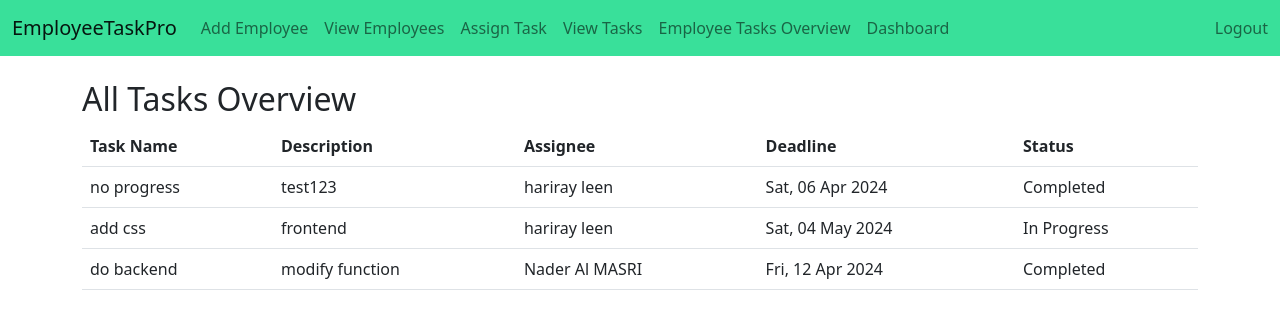
After one commit to nadermasri/employeetaskpro, a Django app: page /emp/hr-tasks/ in a window 1280 px wide. The commit adds this page. Shown: the top 329 px of the page. Run offline with Django 4.2, Linux system fonts and the light colour scheme; a user stored in the database is signed in; data comes from the database, SQL or seed files in the repository.

Commit message:
Add files via upload

```diff
--- a/emp/urls.py
+++ b/emp/urls.py
@@ -1,9 +1,10 @@
 from django.urls import path
 from .views import *
-from django.contrib.auth import views as auth_views
+
 
 app_name = 'emp'
 urlpatterns = [
+    path('update-task-status/<int:task_id>/', update_task_status, name='update_task_status'),
     path("home/", emp_home, name='emp_home'),
     path('login/', custom_login, name='custom_login'),
     path("add-emp/", add_emp, name='add_emp'),
@@ -12,6 +13,6 @@ urlpatterns = [
     path("do-update-emp/<int:emp_id>", do_update_emp, name='do_update_emp'),
     path("assign-task/", assign_task, name='assign_task'),
     path("my-tasks/", my_tasks, name='my_tasks'),
-    path('accounts/logout/', auth_views.LogoutView.as_view(), name='logout'),
-
+    path('hr-tasks/', hr_task_overview, name='hr_task_overview'),
+    path('emp-dashboard/', emp_dashboard, name='emp_dashboard'),
 ]
--- a/emp/views.py
+++ b/emp/views.py
@@ -8,14 +8,19 @@ from django.contrib.auth import authenticate, login
 from django.shortcuts import get_object_or_404, redirect
 from .forms import TaskUpdateForm
 from django.contrib import messages
-
-
+from django.contrib.auth.models import User, Group
+from django.contrib.auth.hashers import make_password
+from datetime import datetime
+from django.http import HttpResponseRedirect
 
 
 @login_required
 def emp_home(request):
+
+    if request.user.groups.filter(name='Employee').exists():
+        return redirect('emp:my_tasks')
+
     emps = Emp.objects.all()
-
     for emp in emps:
         tasks = Task.objects.filter(assignee=emp)
         completed_tasks = tasks.filter(status="Completed").count()
@@ -39,27 +44,69 @@ def emp_home(request):
 @login_required
 def add_emp(request):
     if request.method == "POST":
-        firstname = request.POST.get("firstname")
-        fathername = request.POST.get("fathername")
-        lastname = request.POST.get("lastname")
-        gender = request.POST.get("gender", "")
-        dob = request.POST.get("dob", None)
-        emp_id = request.POST.get("emp_id")
-        phone = request.POST.get("phone")
-        email = request.POST.get("email")
-        date_hired = request.POST.get("date_hired", timezone.now().date())
-        salary = request.POST.get("salary", 0)
-        address = request.POST.get("address")
-        status = request.POST.get("status", True)
-        department = request.POST.get("department")
+        dob = request.POST.get("dob")
+        dob_date = datetime.strptime(dob, "%Y-%m-%d") if dob else None  # Adjust date format as necessary
+        form_data = {
+            'firstname': request.POST.get("firstname", "").strip(),
+            'fathername': request.POST.get("fathername", "").strip(),
+            'lastname': request.POST.get("lastname", "").strip(),
+            'gender': request.POST.get("gender", "").strip(),
+            'dob': dob_date,
+            'emp_id': request.POST.get("emp_id", "").strip(),
+            'phone': request.POST.get("phone", "").strip(),
+            'email': request.POST.get("email", "").strip(),
+            'date_hired': request.POST.get("date_hired") or timezone.now().date(),
+            'salary': request.POST.get("salary", 0),
+            'address': request.POST.get("address", "").strip(),
+            'status': 'status' in request.POST,
+            'department': request.POST.get("department", "").strip(),
+        }
 
-        e = Emp(firstname=firstname, fathername=fathername, lastname=lastname,
-                gender=gender, dob=dob, emp_id=emp_id, phone=phone, email=email,
-                date_hired=date_hired, salary=salary, address=address, status=status,
-                department=department, date_added=timezone.now())
+        if len(form_data['phone']) < 8:
+            messages.error(request, "Invalid phone number. Must be at least 8 characters.")
+            return render(request, "emp/add_emp.html", {'form_data': form_data})
+
+        if any(not value for key, value in form_data.items() if key != 'status'):  # Skip 'status' for this check
+            messages.error(request, "Please fill out all required fields.")
+            return render(request, "emp/add_emp.html", {'form_data': form_data})
+
+        username_base = f"{form_data['firstname'][0]}{form_data['lastname']}".lower()
+        plaintext_password = f"{form_data['phone'][-4:]}{dob_date.year if dob_date else ''}"
+
+        unique = False
+        counter = 1
+        username = username_base
+        while not unique:
+            if User.objects.filter(username=username).exists():
+                username = f"{username_base}{counter}"
+                counter += 1
+            else:
+                unique = True
+
+        user = User.objects.create_user(  # Use create_user to handle password hashing
+            username=username,
+            password=plaintext_password,
+            first_name=form_data['firstname'],
+            last_name=form_data['lastname'],
+            email=form_data['email'],
+        )
+
+        # Fetch the 'Employee' group
+        employee_group = Group.objects.get(name='Employee')
+
+        # Add the user to the 'Employee' group
+        employee_group.user_set.add(user)
+
+
+        e = Emp(**form_data, user=user, date_added=timezone.now())
         e.save()
-        return redirect("/emp/home/")
-    return render(request, "emp/add_emp.html", {})
+
+
+       # After saving the employee record
+        messages.success(request, "Employee added successfully.")
+        return render(request, 'emp/employee_success.html', {'username': user.username, 'password':plaintext_password})
+    else:
+        return render(request, "emp/add_emp.html", {})
 
 @login_required
 def delete_emp(request,emp_id):
@@ -108,45 +155,82 @@ def assign_task(request):
         form = TaskAssignForm()
     return render(request, 'emp/assign_task.html', {'form': form})
 
-# @login_required
-# def my_tasks(request):
-#     tasks = Task.objects.filter(assignee=request.user.employee)
-#     return render(request, 'emp/my_tasks.html', {'tasks': tasks})
 
-
-# @login_required
-# def my_tasks(request):
-#     try:
-#         # Retrieve the logged-in user's employee profile
-#         employee = request.user.employee
-#         # Filter tasks by the employee
-#         tasks = Task.objects.filter(assignee=employee)
-#     except AttributeError:
-#         # If the user doesn't have an employee profile, handle it appropriately
-#         tasks = []
-#         # You might want to redirect the user or show an error message
-#         # For now, let's just print an error message
-#         print("This user does not have an associated employee profile.")
-
-#     return render(request, 'emp/my_tasks.html', {'tasks': tasks})
 @login_required
 def my_tasks(request):
-    # Get all tasks along with the assignee and their progress
-    all_tasks_with_progress = []
-    all_tasks = Task.objects.select_related('assignee').all()  # Prefetch related assignee data
+    user_emp = request.user.emp if hasattr(request.user, 'emp') else None
 
-    for task in all_tasks:
-        completed = 'Completed' if task.status == 'Completed' else 'In Progress'  # Or however you mark completion
-        progress = '100%' if task.status == 'Completed' else 'In Progress'  # Assuming binary completion, not partial
-        all_tasks_with_progress.append({
-            'task': task,
-            'assignee': task.assignee,
-            'progress': progress,
-            'status': completed
-        })
+    if request.method == 'POST':
+        task_id = request.POST.get('task_id')
+        new_status = request.POST.get('status')
+        task = Task.objects.get(id=task_id, assignee=user_emp)  # Ensure the task belongs to the user
+        task.status = new_status
+        task.save()
+        return HttpResponseRedirect(request.path)  # Reload the page
 
-    context = {'tasks_with_progress': all_tasks_with_progress}
+    tasks = Task.objects.filter(assignee=user_emp).select_related('assignee')
+    # Assuming you have predefined statuses, for example, ['Not Started', 'In Progress', 'Completed']
+    status_to_progress = {
+        'Not Started': 0,
+        'In Progress': 50,  # Arbitrary value, adjust based on your needs
+        'Completed': 100
+    }
+
+    tasks_with_progress = [{
+        'task': task,
+        'assignee': task.assignee,
+        'progress': status_to_progress.get(task.status, 0),  # Default to 0% if status unknown
+        'status': task.status
+    } for task in tasks]
+
+    context = {
+        'tasks_with_progress': tasks_with_progress,
+        'user_emp': user_emp,
+    }
     return render(request, 'emp/my_tasks.html', context)
+
+@login_required
+def hr_task_overview(request):
+    # Check if the user is in the HR group
+    if not request.user.groups.filter(name='HR').exists():
+        return redirect('some_other_view')  # Redirect to a safe page if the user is not HR
+
+    # Fetch all tasks
+    tasks = Task.objects.select_related('assignee').all()  # Using select_related to optimize database queries
+
+    context = {
+        'tasks': tasks,
+    }
+
+    return render(request, 'emp/hr_task_overview.html', context)
+
+@login_required
+def emp_dashboard(request):
+    user_emp = request.user.emp if hasattr(request.user, 'emp') else None
+    # Get all tasks for the employee
+    tasks = Task.objects.filter(assignee=user_emp).select_related('assignee')
+
+    # Calculate task progress
+    task_progress = {
+        'Not Started': tasks.filter(status='Not Started').count(),
+        'In Progress': tasks.filter(status='In Progress').count(),
+        'Completed': tasks.filter(status='Completed').count(),
+    }
+
+    # Calculate percentages for each status
+    total_tasks = sum(task_progress.values())
+    task_progress_percentage = {status: (count / total_tasks * 100 if total_tasks > 0 else 0) for status, count in task_progress.items()}
+
+    # Get completed tasks
+    completed_tasks = tasks.filter(status='Completed')
+
+    context = {
+        'employee': user_emp,
+        'task_progress': task_progress_percentage.items(),
+        'completed_tasks': completed_tasks,
+    }
+
+    return render(request, 'emp/emp_dashboard.html', context)
 
 
 # @login_required
@@ -165,36 +249,16 @@ def custom_login(request):
     else:
         return render(request, 'emp/login.html')
 
-# @login_required
-# def update_task_status(request, task_id):
-#     if request.method == 'POST':
-#         task = get_object_or_404(Task, pk=task_id, assignee=request.user)
-#         form = TaskUpdateForm(request.POST, instance=task)
-#         if form.is_valid():
-#             form.save()
-#             messages.success(request, 'Task status updated.')
-#             return redirect('my_tasks')
-#         else:
-#             messages.error(request, 'Error updating task status.')
-#     else:
-#         form = TaskUpdateForm()
 
-#     return redirect('my_tasks')
-# @login_required
-# def update_task_status(request, task_id):
-#     task = get_object_or_404(Task, pk=task_id, assignee=request.user.employee)  # This should reference the employee, not user directly
-#     if request.method == 'POST':
-#         form = TaskUpdateForm(request.POST, instance=task)
-#         if form.is_valid():
-#             form.save()
-#             messages.success(request, 'Task status updated.')
-#             return redirect('emp:my_tasks')
-#         else:
-#             messages.error(request, 'Error updating task status.')
-#     else:
-#         form = TaskUpdateForm(instance=task)  # Pass the instance for GET request as well
 
-#     # If you have a specific template for updating task status, render it
-#     # return render(request, 'emp/update_task_status.html', {'form': form, 'task': task})
-
-#     return redirect('emp:my_tasks')  # Redirect if not a POST request or if the form is not valid
+@login_required
+def update_task_status(request, task_id):
+    task = get_object_or_404(Task, pk=task_id)
+    if request.method == 'POST':
+        form = TaskUpdateForm(request.POST, instance=task)
+        if form.is_valid():
+            form.save()
+            messages.success(request, 'Task status updated successfully.')
+        else:
+            messages.error(request, 'Error updating task status.')
+    return redirect('emp:my_tasks')
--- /dev/null
+++ b/templates/emp/hr_task_overview.html
@@ -0,0 +1,44 @@
+<!doctype html>
+<html lang="en">
+    <head>
+        <meta charset="utf-8">
+        <meta name="viewport" content="width=device-width, initial-scale=1">
+        <title>Employee Management System</title>
+        <link href="https://cdn.jsdelivr.net/npm/bootstrap@5.2.2/dist/css/bootstrap.min.css"
+              rel="stylesheet" integrity="sha384-Zenh87qX5JnK2Jl0vWa8Ck2rdkQ2Bzep5IDxbcnCeuOxjzrPF/et3URy9Bv1WTRi"
+              crossorigin="anonymous">
+    </head>
+<body>
+{% include 'emp/navbar.html' %}
+<div class="container my-4">
+    <h2>All Tasks Overview</h2>
+    <table class="table">
+        <thead>
+            <tr>
+                <th>Task Name</th>
+                <th>Description</th>
+                <th>Assignee</th>
+                <th>Deadline</th>
+                <th>Status</th>
+            </tr>
+        </thead>
+        <tbody>
+            {% for task in tasks %}
+            <tr>
+                <td>{{ task.title }}</td>
+                <td>{{ task.description }}</td>
+                <td>{{ task.assignee.firstname }} {{ task.assignee.lastname }}</td>
+                <td>{{ task.deadline|date:"D, d M Y" }}</td>
+                <td>{{ task.status }}</td>
+            </tr>
+            {% empty %}
+            <tr>
+                <td colspan="5" class="text-center">No tasks available.</td>
+            </tr>
+            {% endfor %}
+        </tbody>
+    </table>
+</div>
+<!-- Your scripts -->
+</body>
+</html>
--- a/templates/emp/navbar.html
+++ b/templates/emp/navbar.html
@@ -21,10 +21,19 @@
         <li class="nav-item">
           <a class="nav-link" href="/emp/my-tasks/">View Tasks</a>
         </li>
+        <li class="nav-item">
+            <a class="nav-link" href="/emp/hr-tasks/">Employee Tasks Overview</a>
+        </li>
+        <li class="nav-item">
+          <a class="nav-link" href="/emp/emp-dashboard/">Dashboard</a>
+        </li>
         {% endif %}
         {% if is_employee %}
         <li class="nav-item">
           <a class="nav-link" href="/emp/my-tasks/">View Tasks</a>
+        </li>
+        <li class="nav-item">
+          <a class="nav-link" href="/emp/emp-dashboard/">Dashboard</a>
         </li>
         {% endif %}
       </ul>
```
Also changed, not shown: emp/models.py (+5 -5 lines), templates/emp/add_emp.html (+22 -22 lines), templates/emp/emp_dashboard.html (added, +95 -0 lines), templates/emp/employee_success.html (added, +30 -0 lines), templates/emp/my_tasks.html (+11 -8 lines), db.sqlite3, emp/migrations/0009_emp_user_delete_employee.py (added), static/images/profile.png (added).
